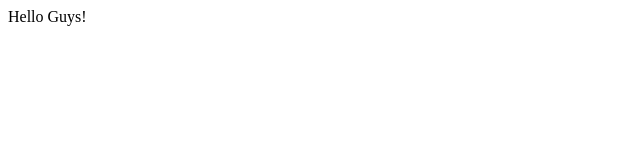
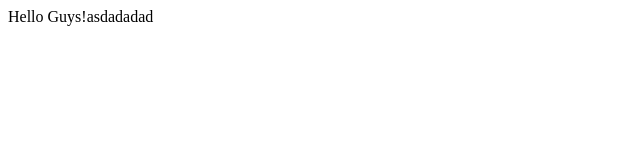
Before and after one commit to Vishwas1/WindowClientApplication, a plain HTML site: page index.htm in a window 1280 px wide. Shown: the full height of the page, 0-640 px from the left. Drawn offline with Linux system fonts and the light colour scheme.

Commit message:
Update index.htm

```diff
--- a/index.htm
+++ b/index.htm
@@ -1,6 +1,6 @@
 <html>
 <body>
-Hello Guys!
+Hello Guys!asdadadad
 </body>
 
 </html>
```
